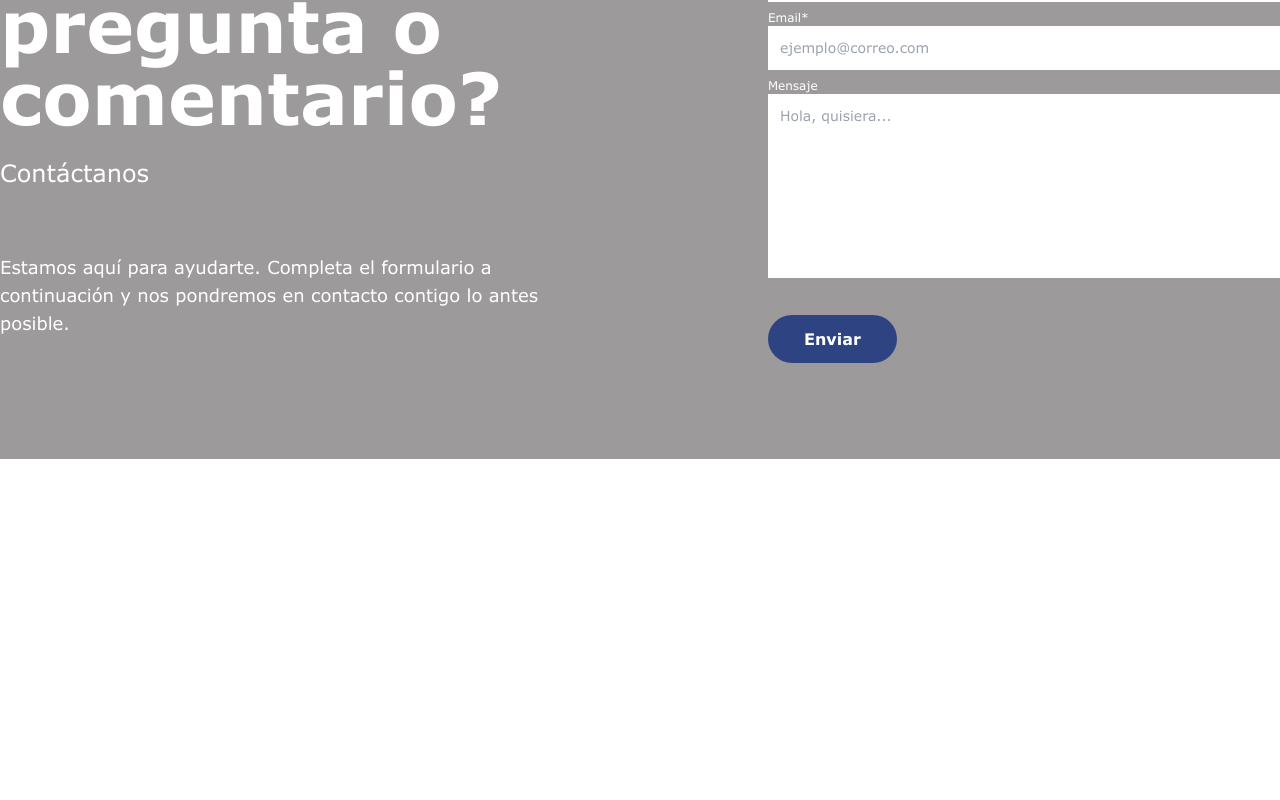
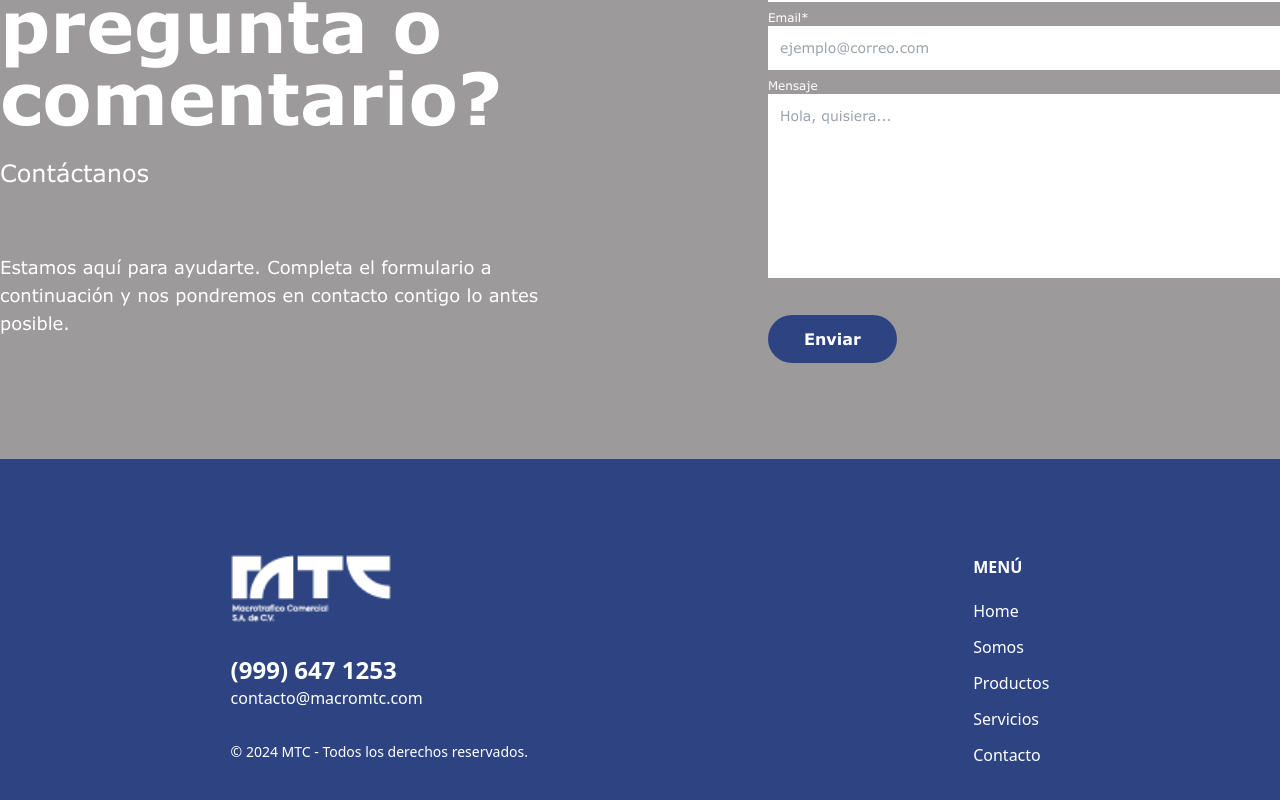
Before and after one commit to webdev-web2go/macromtc, a Next.js app: page / in a window 1280 px wide. Shown: the part 6871-7671 px from the top of the page. Before the commit the page ends 7426 px from the top, so only its background shows below. Built offline with nearby package versions, Linux system fonts and the light colour scheme.

Commit message:
Add footer

```diff
--- a/src/app/contact.tsx
+++ b/src/app/contact.tsx
@@ -3,7 +3,7 @@ import ContactForm from "./contact-form";
 
 export default function Contact() {
   return (
-    <section id="contacto" className="mb-24 bg-[#9c9a9b] text-white py-24">
+    <section id="contacto" className="bg-[#9c9a9b] text-white py-24">
       <div className="grid xl:grid-cols-2 max-w-7xl mx-auto justify-items-center items-center px-4 xl:px-0">
         <div className="space-y-10 xl:space-y-16">
           <header className="space-y-6">
--- /dev/null
+++ b/src/app/footer.tsx
@@ -0,0 +1,52 @@
+export default function Footer() {
+  return (
+    <footer className="bg-secondary text-main pb-16 pt-24 bg-blue text-white">
+      <div className="max-w-7xl flex justify-around w-full sm:w-7/12 md:w-full mx-auto px-4 gap-8 md:gap-4 flex-col md:flex-row">
+        <div className="space-y-8">
+          <img
+            src="/footer/logo.png"
+            alt="Logo de MTC"
+            loading="lazy"
+            className="aspect-[108/45] w-40"
+          />
+          <address className="flex flex-col not-italic">
+            <a href="tel:9996471253" className="font-bold text-2xl">
+              (999) 647 1253
+            </a>
+            <a href="mailto:contacto@macromtc.com">contacto@macromtc.com</a>
+          </address>
+          <span className="text-sm md:inline-block hidden">
+            &copy; {new Date(Date.now()).getFullYear()} MTC - Todos los derechos
+            reservados.
+          </span>
+        </div>
+        <div className="flex gap-8">
+          <div className="space-y-5">
+            <h4 className="uppercase font-bold">Menú</h4>
+            <ul className="space-y-3">
+              <li>
+                <a href="#home">Home</a>
+              </li>
+              <li>
+                <a href="#somos">Somos</a>
+              </li>
+              <li>
+                <a href="#seguridad">Productos</a>
+              </li>
+              <li>
+                <a href="#clientes">Servicios</a>
+              </li>
+              <li>
+                <a href="#servicios">Contacto</a>
+              </li>
+            </ul>
+          </div>
+        </div>
+        <span className="text-sm inline-block md:hidden">
+          &copy; {new Date(Date.now()).getFullYear()} MTC - Todos los derechos
+          reservados.
+        </span>
+      </div>
+    </footer>
+  );
+}
--- a/src/app/layout.tsx
+++ b/src/app/layout.tsx
@@ -2,6 +2,7 @@ import type { Metadata } from "next";
 import "./globals.css";
 import { kastelov, verdana } from "@/fonts";
 import { Toaster } from "sonner";
+import Footer from "./footer";
 
 export const metadata: Metadata = {
   title: "Create Next App",
@@ -17,6 +18,7 @@ export default function RootLayout({
     <html lang="en">
       <body className={`${verdana.variable} ${kastelov.variable}`}>
         {children}
+        <Footer />
         <Toaster richColors />
       </body>
     </html>
```
Also changed, not shown: public/footer/logo.png (added).
